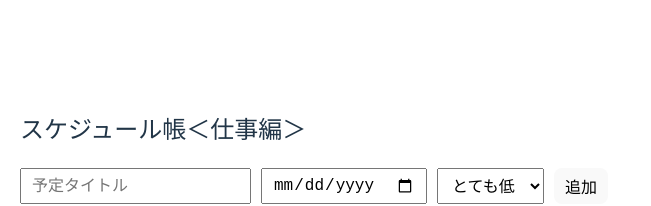
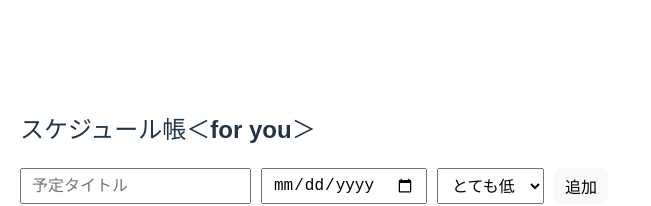
Before and after one commit to xingfengyonghui-blip/schedule-app, a React (Vite) app: page / in a window 1280 px wide. Shown: the top 206 px of the page, without its empty margins (0-651 px from the left). Built offline with nearby package versions, Linux system fonts and the light colour scheme.

Commit message:
update UI ver5

```diff
--- a/src/App.jsx
+++ b/src/App.jsx
@@ -200,7 +200,7 @@ export default function App() {
 
   return (
     <div className="container">
-      <h2>スケジュール帳＜仕事編＞</h2>
+      <h2>スケジュール帳＜for you＞</h2>
 
       {/* 入力フォーム */}
       <div className="input-group">
```
